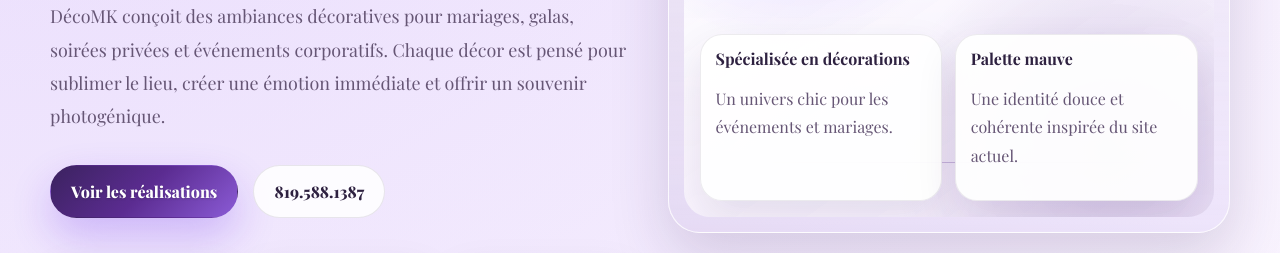
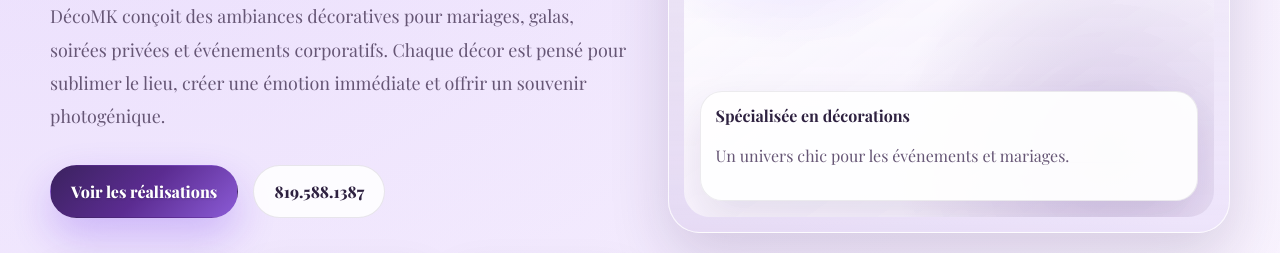
Before and after one commit to z0gg/decomk, an Astro site: page / in a window 1280 px wide. Shown: the part 630-883 px from the top of the page. Built offline with nearby package versions, Linux system fonts and the light colour scheme; Astro itself is replaced by a stand-in of ours.

Commit message:
chore: remove placeholder marketing copy

```diff
--- a/src/pages/index.astro
+++ b/src/pages/index.astro
@@ -158,7 +158,7 @@ const iconPath = {
       .brand-display .logo-word { max-width: 100%; font-family: 'Monoton', cursive; font-size: clamp(3rem, 6.1vw, 5.15rem); line-height: 0.95; letter-spacing: 0; text-transform: uppercase; color: var(--purple); text-shadow: 0 18px 36px rgba(91,44,145,0.16); white-space: nowrap; }
       .brand-display .logo-subtitle { margin-top: 1.2rem; font-size: 1rem; font-weight: 800; letter-spacing: 0.18em; text-transform: uppercase; color: var(--muted); }
       .art-stage::after { content: ''; position: absolute; inset: auto 12% 12% 12%; height: 1px; background: linear-gradient(90deg, transparent, rgba(91,44,145,0.28), transparent); pointer-events: none; }
-      .hero-pill-row { position: absolute; left: 1rem; right: 1rem; bottom: 1rem; z-index: 2; display: grid; grid-template-columns: repeat(2, minmax(0, 1fr)); gap: 0.8rem; }
+      .hero-pill-row { position: absolute; left: 1rem; right: 1rem; bottom: 1rem; z-index: 2; display: grid; grid-template-columns: 1fr; gap: 0.8rem; }
       .hero-pill { padding: 0.8rem 0.9rem; border-radius: 22px; background: rgba(255,255,255,0.95); border: 1px solid rgba(46, 33, 64, 0.09); box-shadow: var(--shadow-soft); }
       .hero-pill strong { display: block; margin-bottom: 0.35rem; font-size: 1rem; color: var(--text); }
       .hero-badge { position: absolute; z-index: 2; top: 2rem; left: 2rem; display: inline-flex; align-items: center; gap: 0.75rem; padding: 0.8rem 1rem; border-radius: 999px; background: rgba(255,255,255,0.92); box-shadow: var(--shadow-soft); font-weight: 800; color: var(--purple); }
@@ -345,7 +345,6 @@ const iconPath = {
                 </div>
                 <div class="hero-pill-row">
                   <div class="hero-pill"><strong>Spécialisée en décorations</strong><p>Un univers chic pour les événements et mariages.</p></div>
-                  <div class="hero-pill"><strong>Palette mauve</strong><p>Une identité douce et cohérente inspirée du site actuel.</p></div>
                 </div>
               </div>
             </div>
@@ -390,7 +389,6 @@ const iconPath = {
               <span class="eyebrow">Réalisations</span>
               <h2 class="section-title">Des inspirations pour imaginer votre décor.</h2>
             </div>
-            <p class="gallery-copy">Les photos de réalisations seront ajoutées plus tard. Pour l’instant, la section garde une structure propre et prête à recevoir vos meilleures images.</p>
           </div>
           <div class="gallery-grid">
             {realizationPlaceholders.map((item) => (
```
